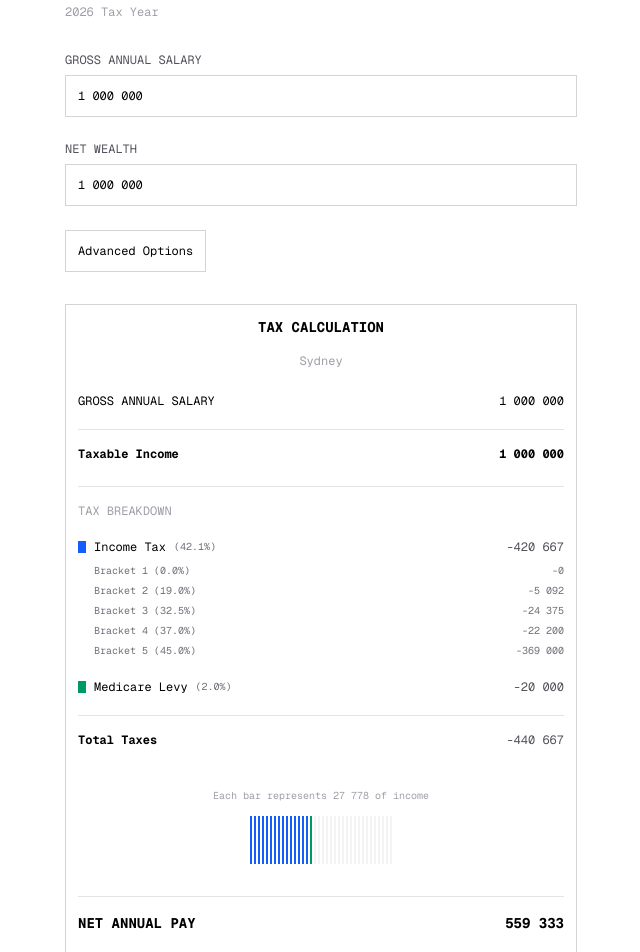
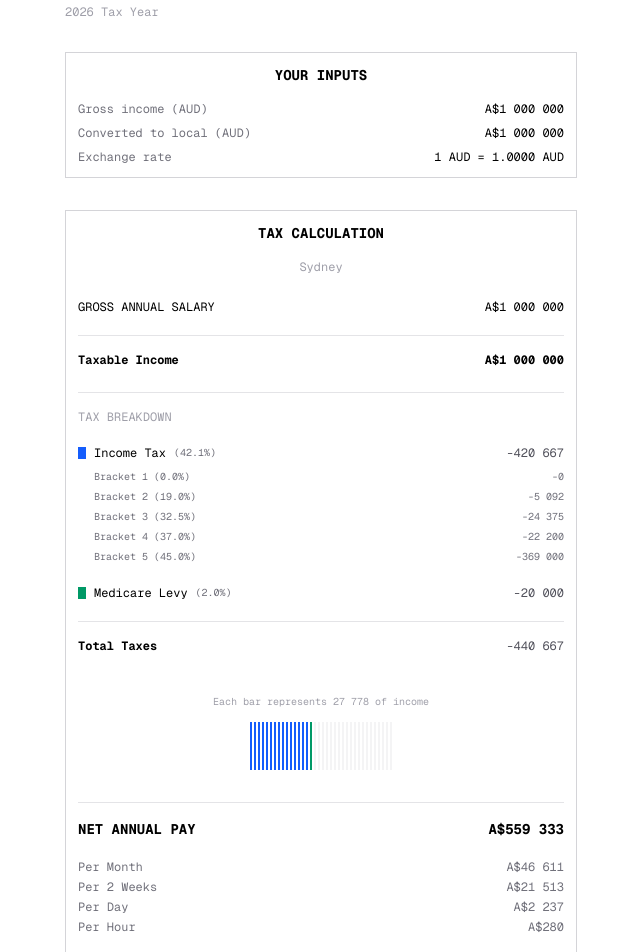
Before and after one commit to oscardobsonbrown/Tax, a Next.js app: page /country/au in a window 1280 px wide. Shown: the part 80-1032 px from the top of the page, without its empty margins (319-959 px from the left). Built offline with nearby package versions, Linux system fonts and the light colour scheme.

Commit message:
Add currency conversion display and preserve params on back navigation

```diff
--- a/src/app/country/[code]/page.tsx
+++ b/src/app/country/[code]/page.tsx
@@ -3,8 +3,14 @@
 import { useState } from "react";
 import Link from "next/link";
 import { usePathname, useSearchParams } from "next/navigation";
-import { formatCurrency, getTaxData } from "@/lib/tax-calculations";
-import InputCard from "@/components/tax/InputCard";
+import {
+  formatCurrency,
+  getTaxData,
+  convertCurrency,
+  type Currency,
+  CURRENCY_SYMBOLS,
+  EXCHANGE_RATES,
+} from "@/lib/tax-calculations";
 import TaxBreakdown from "@/components/tax/TaxBreakdown";
 import BracketTable from "@/components/tax/BracketTable";
 
@@ -14,43 +20,44 @@ export default function CountryPage() {
   const countryCode = pathname.split("/").pop() || "no";
 
   const urlSalary = searchParams.get("salary") || "1000000";
-  const urlWealth = searchParams.get("wealth") || "1000000";
+  const urlWealth = searchParams.get("wealth") || "";
+  const urlCurrency = (searchParams.get("currency") as Currency) || "AUD";
 
-  const [salary, setSalary] = useState(urlSalary);
-  const [wealth, setWealth] = useState(urlWealth);
+  const salary = urlSalary;
+  const wealth = urlWealth;
+  const currency = urlCurrency;
   const [glossaryOpen, setGlossaryOpen] = useState(false);
 
+  const taxData = getTaxData(countryCode);
+  const localCurrency = taxData.currency;
+
   const salaryNum = parseInt(salary.replace(/\s/g, "")) || 0;
+  const convertedSalaryNum = convertCurrency(salaryNum, currency, localCurrency);
 
-  const taxData = getTaxData(countryCode);
-  const taxResult = taxData.calculate(salaryNum);
+  const taxResult = taxData.calculate(convertedSalaryNum);
 
-  const updateUrl = (newSalary: string, newWealth: string) => {
-    const url = new URL(window.location.href);
-    if (newSalary) url.searchParams.set("salary", newSalary.replace(/\s/g, ""));
-    else url.searchParams.delete("salary");
-    if (newWealth) url.searchParams.set("wealth", newWealth.replace(/\s/g, ""));
-    else url.searchParams.delete("wealth");
-    window.history.replaceState({}, "", url.toString());
+  const conversionRate =
+    EXCHANGE_RATES[localCurrency] / EXCHANGE_RATES[currency];
+
+  const formatCurrencyWithSymbol = (
+    amount: number,
+    currencyCode: Currency,
+  ): string => {
+    return `${CURRENCY_SYMBOLS[currencyCode]}${formatCurrency(amount)}`;
   };
-
-  const handleSalaryChange = (value: string) => {
-    setSalary(value);
-    updateUrl(value, wealth);
-  };
-
-  const handleWealthChange = (value: string) => {
-    setWealth(value);
-    updateUrl(salary, value);
-  };
-
-  const defaultSalary = countryCode === "au" ? "150000" : "1000000";
 
   return (
     <div className="min-h-screen bg-white px-4 py-8 font-mono text-[12px] leading-4 text-black sm:px-8">
       <div className="mx-auto max-w-[512px] p-0">
         <div className="mb-4 text-zinc-400 cursor-pointer hover:text-black">
-          <Link href="/" className="hover:underline">
+          <Link
+            href={`/?${new URLSearchParams({
+              ...(salary && { salary: salary.replace(/\s/g, "") }),
+              ...(wealth && { wealth: wealth.replace(/\s/g, "") }),
+              currency,
+            }).toString()}`}
+            className="hover:underline"
+          >
             &lt;- Back to countries
           </Link>
         </div>
@@ -62,21 +69,29 @@ export default function CountryPage() {
           <div className="text-zinc-400">2026 Tax Year</div>
         </div>
 
-        <div className="mb-8 flex flex-col gap-6">
-          <InputCard
-            label="GROSS ANNUAL SALARY"
-            value={salary}
-            onChange={handleSalaryChange}
-            placeholder={defaultSalary}
-          />
-          <InputCard
-            label="NET WEALTH"
-            value={wealth}
-            onChange={handleWealthChange}
-            placeholder={defaultSalary}
-          />
-          <div className="border border-zinc-300 px-3 py-3 w-full cursor-pointer hover:bg-zinc-100 transition-colors sm:w-fit">
-            Advanced Options
+        <div className="mb-8 border border-zinc-300 p-3">
+          <div className="mb-4 text-center text-black font-bold text-sm">
+            YOUR INPUTS
+          </div>
+          <div className="flex flex-col gap-2 text-xs">
+            <div className="flex justify-between text-zinc-500">
+              <span>Gross income ({currency})</span>
+              <span className="text-black">
+                {CURRENCY_SYMBOLS[currency]}{formatCurrency(salaryNum)}
+              </span>
+            </div>
+            <div className="flex justify-between text-zinc-500">
+              <span>Converted to local ({localCurrency})</span>
+              <span className="text-black">
+                {CURRENCY_SYMBOLS[localCurrency]}{formatCurrency(convertedSalaryNum)}
+              </span>
+            </div>
+            <div className="flex justify-between text-zinc-500">
+              <span>Exchange rate</span>
+              <span className="text-black">
+                1 {currency} = {conversionRate.toFixed(4)} {localCurrency}
+              </span>
+            </div>
           </div>
         </div>
 
@@ -91,7 +106,7 @@ export default function CountryPage() {
           <div className="flex flex-col">
             <div className="mb-1 flex justify-between text-black">
               <span>GROSS ANNUAL SALARY</span>
-              <span>{formatCurrency(taxResult.grossSalary)}</span>
+              <span>{formatCurrencyWithSymbol(taxResult.grossSalary, localCurrency)}</span>
             </div>
 
             <div className="border-t border-zinc-200 my-4"></div>
@@ -102,13 +117,13 @@ export default function CountryPage() {
                 {taxResult.deductions.standard > 0 && (
                   <div className="flex justify-between text-zinc-600 text-xs mb-1">
                     <span>- Standard Deduction</span>
-                    <span>-{formatCurrency(taxResult.deductions.standard)}</span>
+                    <span>-{formatCurrencyWithSymbol(taxResult.deductions.standard, localCurrency)}</span>
                   </div>
                 )}
                 {taxResult.deductions.personalAllowance > 0 && (
                   <div className="flex justify-between text-zinc-600 text-xs">
                     <span>- Personal Allowance</span>
-                    <span>-{formatCurrency(taxResult.deductions.personalAllowance)}</span>
+                    <span>-{formatCurrencyWithSymbol(taxResult.deductions.personalAllowance, localCurrency)}</span>
                   </div>
                 )}
               </div>
@@ -116,39 +131,39 @@ export default function CountryPage() {
 
             <div className="flex justify-between text-black font-bold mb-6">
               <span>Taxable Income</span>
-              <span>{formatCurrency(taxResult.taxableIncome)}</span>
+              <span>{formatCurrencyWithSymbol(taxResult.taxableIncome, localCurrency)}</span>
             </div>
 
             <div className="border-t border-zinc-200 mb-4"></div>
 
             <div className="mb-4">
               <div className="mb-4 text-zinc-400 text-xs">TAX BREAKDOWN</div>
-              <TaxBreakdown taxes={taxResult.taxes} totalTaxes={taxResult.totalTaxes} grossSalary={taxResult.grossSalary} netPay={taxResult.netPay} />
+              <TaxBreakdown taxes={taxResult.taxes} totalTaxes={taxResult.totalTaxes} grossSalary={taxResult.grossSalary} netPay={taxResult.netPay} currency={localCurrency} />
             </div>
 
             <div className="border-t border-zinc-200 my-4"></div>
 
             <div className="mb-1 flex justify-between text-black font-bold text-sm">
               <span>NET ANNUAL PAY</span>
-              <span>{formatCurrency(taxResult.netPay)}</span>
+              <span>{formatCurrencyWithSymbol(taxResult.netPay, localCurrency)}</span>
             </div>
 
             <div className="mt-4 space-y-1 text-xs">
               <div className="flex justify-between text-zinc-500">
                 <span>Per Month</span>
-                <span>{formatCurrency(taxResult.breakdown.perMonth)}</span>
+                <span>{formatCurrencyWithSymbol(taxResult.breakdown.perMonth, localCurrency)}</span>
               </div>
               <div className="flex justify-between text-zinc-500">
                 <span>Per 2 Weeks</span>
-                <span>{formatCurrency(taxResult.breakdown.perFortnight)}</span>
+                <span>{formatCurrencyWithSymbol(taxResult.breakdown.perFortnight, localCurrency)}</span>
               </div>
               <div className="flex justify-between text-zinc-500">
                 <span>Per Day</span>
-                <span>{formatCurrency(taxResult.breakdown.perDay)}</span>
+                <span>{formatCurrencyWithSymbol(taxResult.breakdown.perDay, localCurrency)}</span>
               </div>
               <div className="flex justify-between text-zinc-500">
                 <span>Per Hour</span>
-                <span>{formatCurrency(taxResult.breakdown.perHour)}</span>
+                <span>{formatCurrencyWithSymbol(taxResult.breakdown.perHour, localCurrency)}</span>
               </div>
             </div>
 
@@ -175,7 +190,7 @@ export default function CountryPage() {
             <div className="flex justify-between">
               <span className="text-black">Your Salary</span>
               <span className="text-zinc-600">
-                {formatCurrency(taxResult.grossSalary)}
+                {formatCurrencyWithSymbol(taxResult.grossSalary, localCurrency)}
               </span>
             </div>
             <div className="flex justify-between">
@@ -183,14 +198,14 @@ export default function CountryPage() {
                 + Employer Tax ({taxData.location} {taxData.employerRate})
               </span>
               <span className="text-zinc-600">
-                {formatCurrency(taxResult.employerTax)}
+                {formatCurrencyWithSymbol(taxResult.employerTax, localCurrency)}
               </span>
             </div>
           </div>
           <div className="flex justify-between py-2">
             <span className="text-black">Total Employment Cost</span>
             <span className="text-zinc-600">
-              {formatCurrency(taxResult.totalEmploymentCost)}
+              {formatCurrencyWithSymbol(taxResult.totalEmploymentCost, localCurrency)}
             </span>
           </div>
           <div className="mt-4 text-zinc-700 whitespace-pre-line text-xs leading-[18px]">
@@ -200,7 +215,7 @@ export default function CountryPage() {
 
         <div className="mb-8">
           <div className="mb-4 text-zinc-600">PROGRESSIVE TAX BRACKETS</div>
-          <BracketTable brackets={taxData.brackets} />
+          <BracketTable brackets={taxData.brackets} currency={localCurrency} />
         </div>
 
         <div className="mb-8 border border-zinc-300">
```
